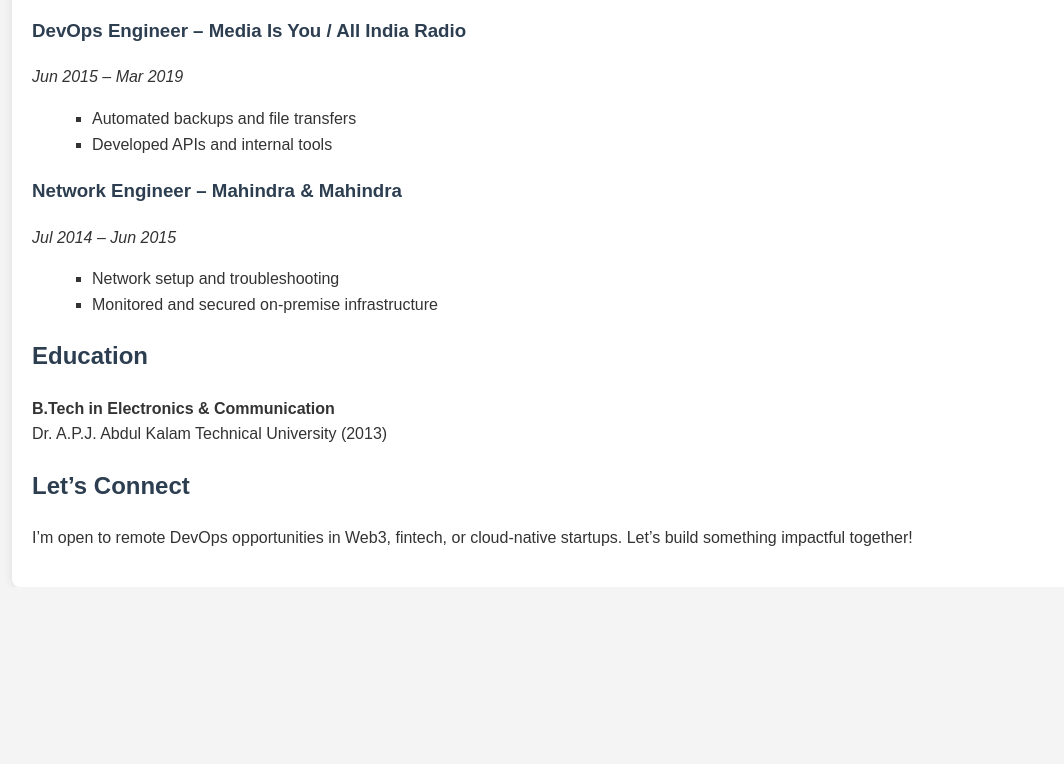
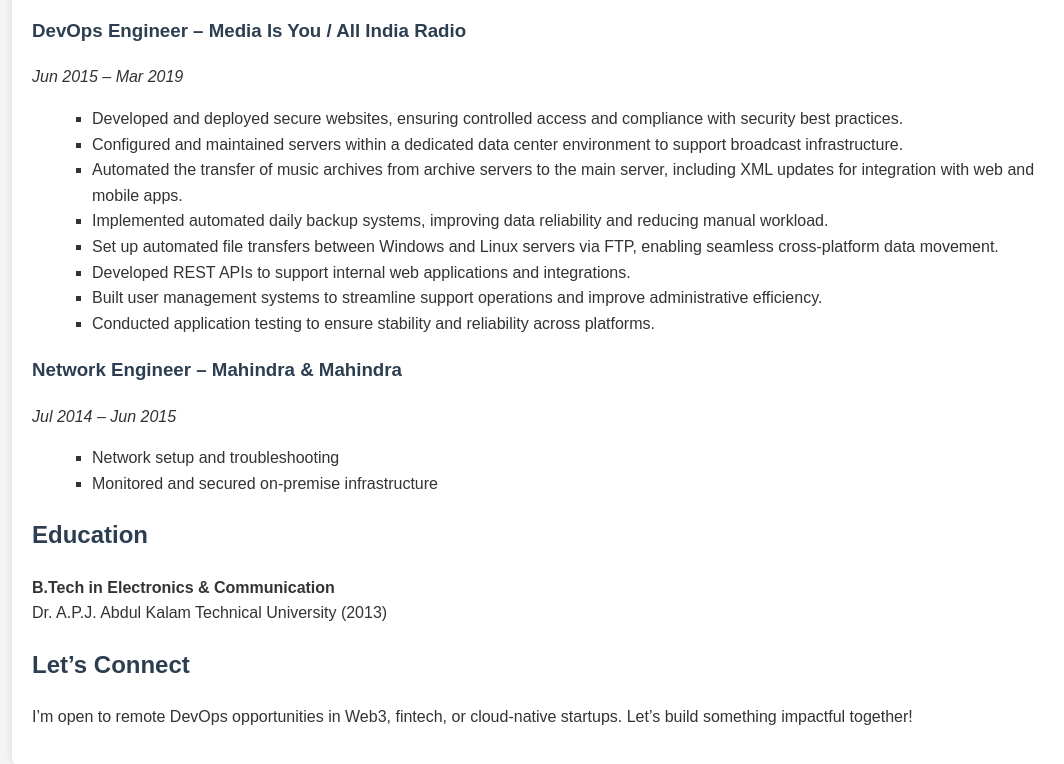
Before and after one commit to 0xvishal/portfolio, a plain HTML site: page index.html in a window 1280 px wide. Shown: the part 1602-2366 px from the top of the page, without its empty margins (96-1160 px from the left). Before the commit the page ends 2189 px from the top, so only its background shows below. Drawn offline with Linux system fonts and the light colour scheme.

Commit message:
Update index.html

```diff
--- a/index.html
+++ b/index.html
@@ -95,8 +95,14 @@
     <h3>DevOps Engineer – Media Is You / All India Radio</h3>
     <p><em>Jun 2015 – Mar 2019</em></p>
     <ul>
-      <li>Automated backups and file transfers</li>
-      <li>Developed APIs and internal tools</li>
+      <li>Developed and deployed secure websites, ensuring controlled access and compliance with security best practices.</li>
+      <li>Configured and maintained servers within a dedicated data center environment to support broadcast infrastructure.</li>
+      <li>Automated the transfer of music archives from archive servers to the main server, including XML updates for integration with web and mobile apps.</li>
+      <li>Implemented automated daily backup systems, improving data reliability and reducing manual workload.</li>
+      <li>Set up automated file transfers between Windows and Linux servers via FTP, enabling seamless cross-platform data movement.</li>
+      <li>Developed REST APIs to support internal web applications and integrations.</li>
+      <li>Built user management systems to streamline support operations and improve administrative efficiency.</li>
+      <li>Conducted application testing to ensure stability and reliability across platforms.</li>
     </ul>
 
     <h3>Network Engineer – Mahindra & Mahindra</h3>
```
